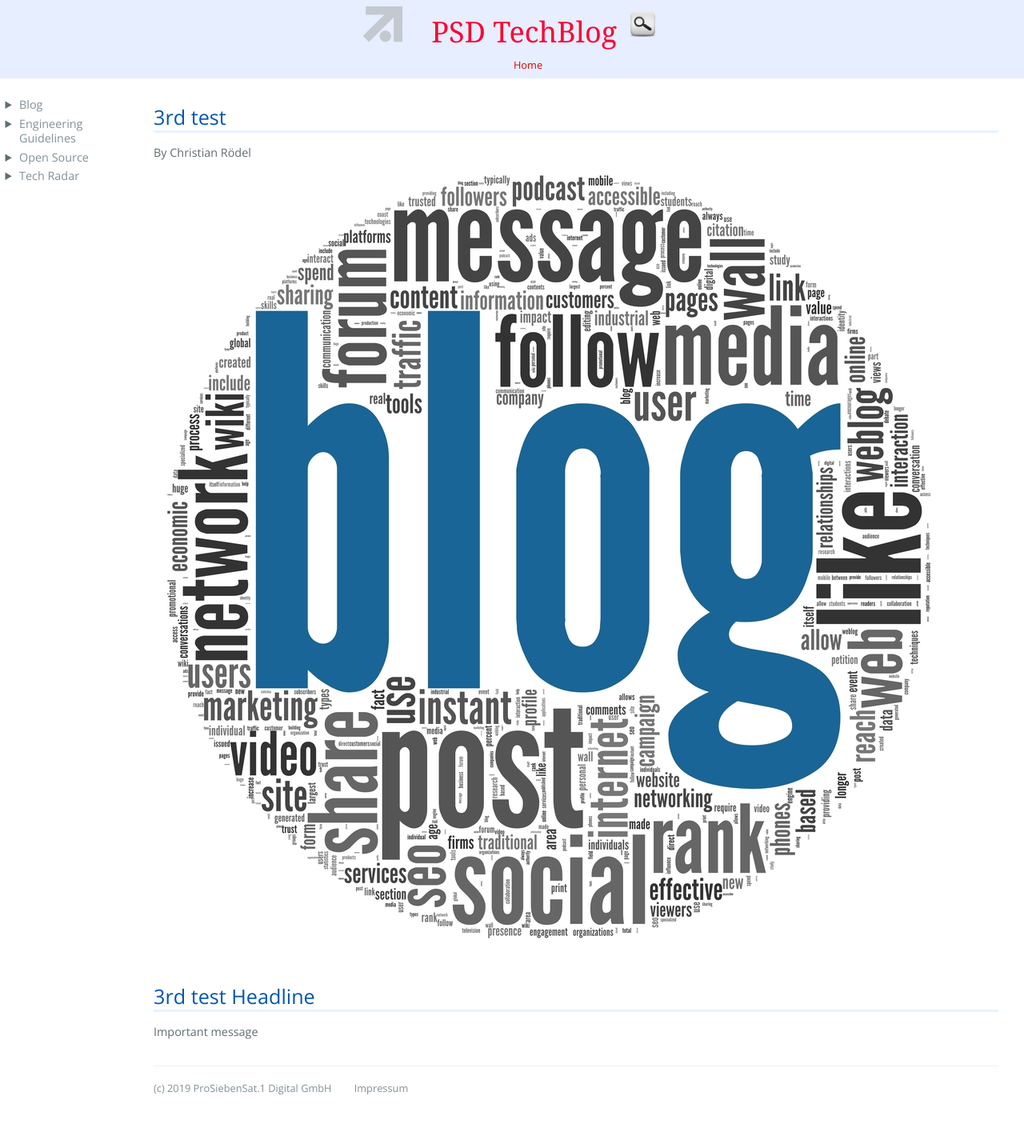
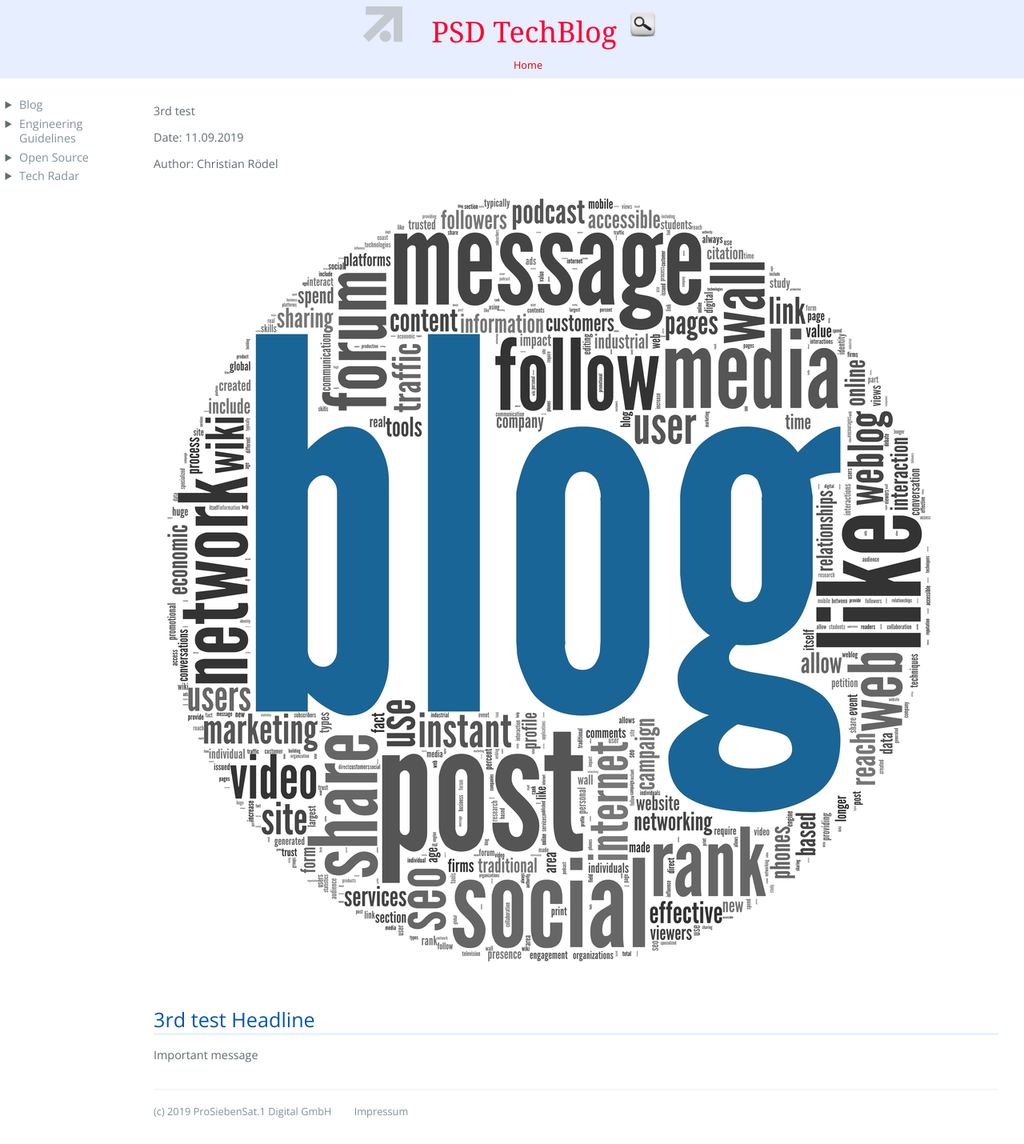
Before and after one commit to croedel/PSD-blog, a Jekyll site: the page built from _posts/2019-09-11-test3.md, in a window 1280 px wide. Shown: the whole page at 80% size. Built offline with Jekyll 4.4.1, drawn with Linux system fonts in a browser that asks for light colours; before the commit the page ends 1401 px from its top, so only the background shows below that.

Commit message:
Update post.html

```diff
--- a/_layouts/post.html
+++ b/_layouts/post.html
@@ -8,14 +8,17 @@
     {% include navigation.html %}
 
     <section class="main-content">
-      <h1> {{ page.title }} </h1>
-      By {{ page.author }}
+      <section class="post-header">
+        <p class="title"> {{ page.title }} </p>
+        <p class="date"> Date: {{ page.date | date: '%d.%m.%Y' }} </p>
+        <p class="author"> Author: {{ page.author }} </p>
 
-      {% if page.image %}
-        <img class="post-image" src="{{ site.baseurl }}/images/posts/{{ page.image }}"/>
-      {% else %}
-        <img class="post-image" src="{{ site.baseurl }}/images/blog.jpg"/>
-      {% endif %}
+        {% if page.image %}
+          <img class="image" src="{{ site.baseurl }}/images/posts/{{ page.image }}"/>
+        {% else %}
+          <img class="image" src="{{ site.baseurl }}/images/blog.jpg"/>
+        {% endif %}
+      </section>
 
       {{ content }}
 
```
